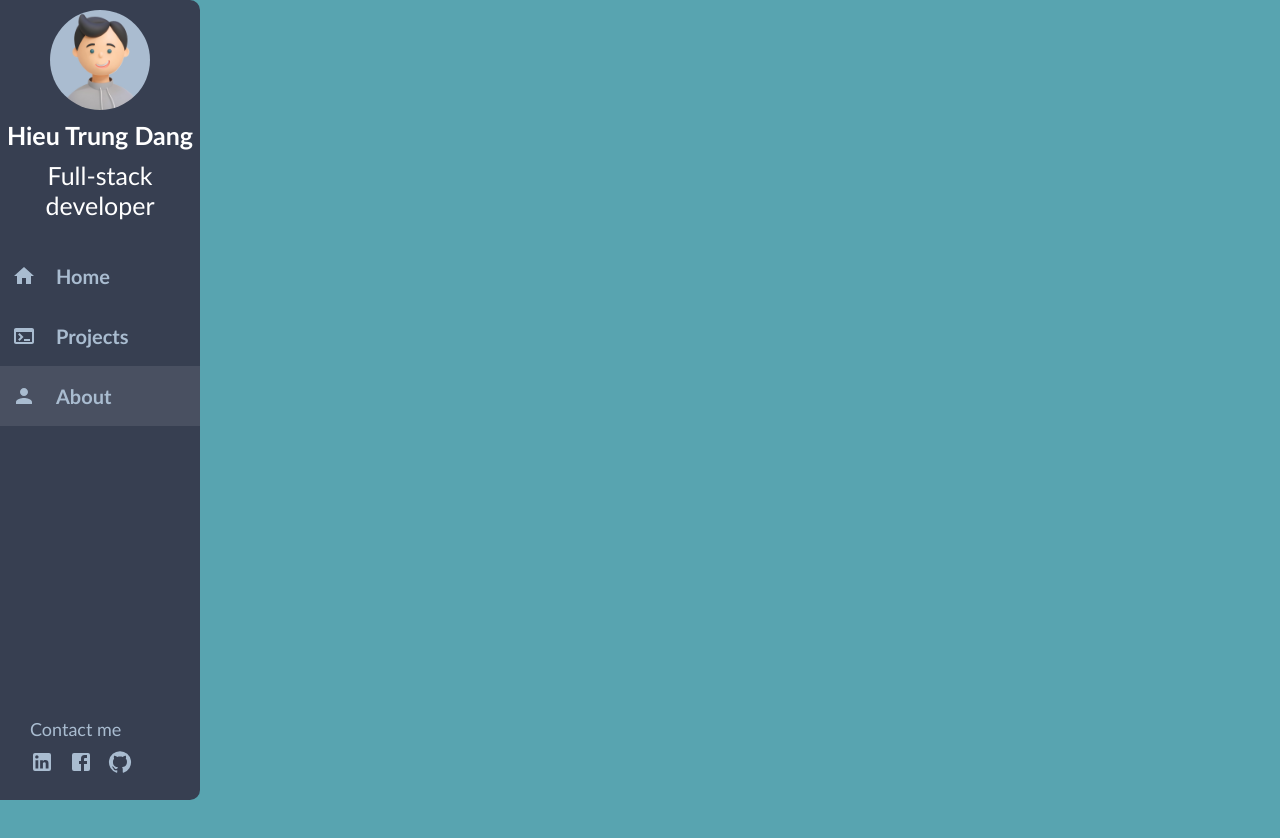
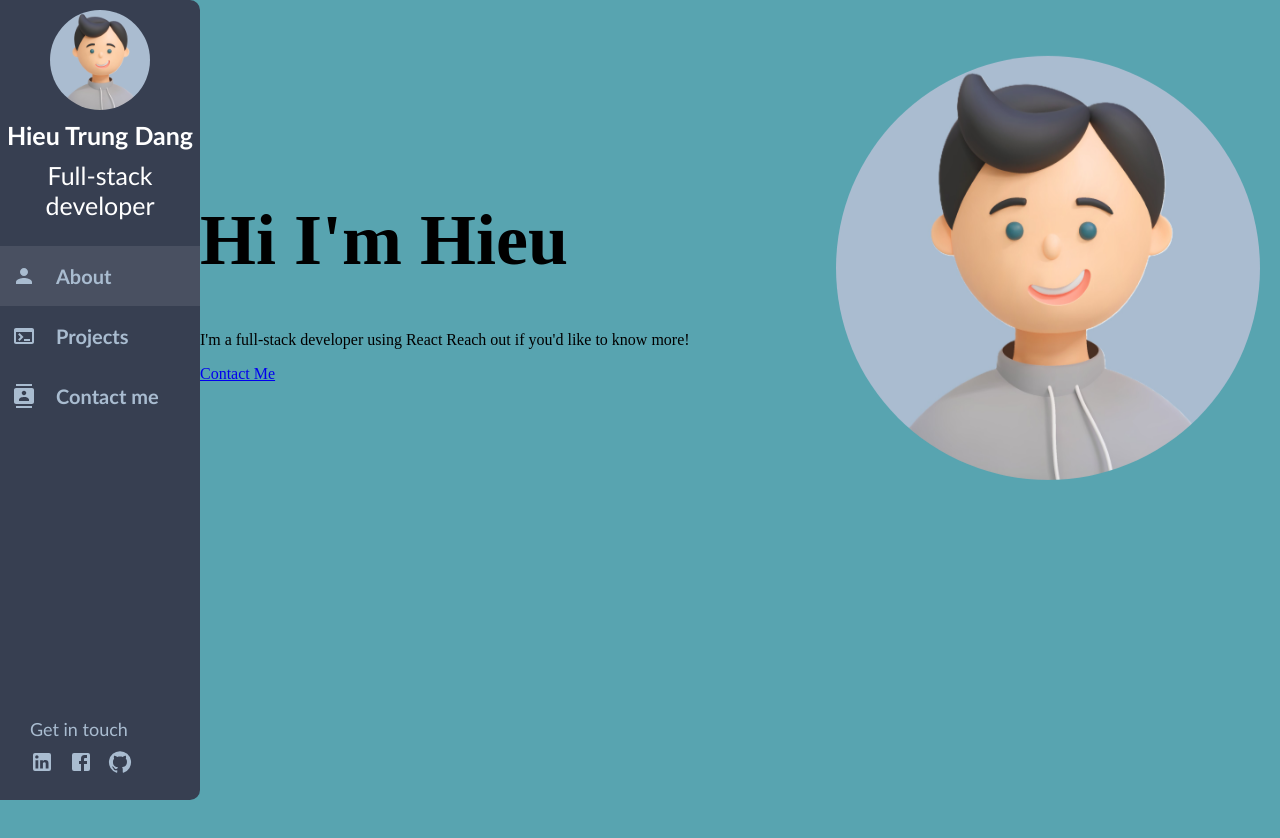
Before and after one commit to HieuDang3021/my-page, a React (Create React App) app: page /about in a window 1280 px wide. Shown: the top 838 px of the page. Built offline with nearby package versions, Linux system fonts and the light colour scheme.

Commit message:
about page

```diff
--- a/package.json
+++ b/package.json
@@ -13,6 +13,7 @@
     "@testing-library/user-event": "^13.5.0",
     "react": "^18.3.1",
     "react-dom": "^18.3.1",
+    "react-router-dom": "^7.0.1",
     "react-scripts": "5.0.1",
     "web-vitals": "^2.1.4"
   },
--- a/src/App.css
+++ b/src/App.css
@@ -1,12 +1,31 @@
 .App {
   /* width: 100vw; */
-  height: 10011px;
+  height: 10000px;
   background-color: #58A4B0;
+  display: flex;
+  flex-direction: column;
+}
+
+.main-content-container {
+  margin-left: 15%;
 }
 
 body, html {
   margin: 0;
   padding: 0;
+}
+
+@media (max-width: 1350px) {
+  .main-content-container {
+    margin-left: 200px;
+  }
+}
+
+@media (max-width: 768px) {
+  .main-content-container {
+    margin-left: 0;
+    margin-top: 150px;
+  }
 }
 
 
--- a/src/App.js
+++ b/src/App.js
@@ -1,10 +1,22 @@
 import './App.css';
+import About from './components/About';
 import Navbar from './components/Navbar';
+import { BrowserRouter as Router, Route, Routes } from "react-router-dom";
 
 function App() {
   return (
     <div className="App">
-      <Navbar/>
+      <Router>
+        <Navbar />
+        <main role='main'>
+          <div className='main-content-container'>
+            <Routes>
+              <Route path='/' element={<About/>} />
+              <Route path='/about' element={<About/>} />
+            </Routes>
+          </div>
+        </main>
+      </Router>
     </div>
   );
 }
--- /dev/null
+++ b/src/components/About.js
@@ -0,0 +1,20 @@
+import React from 'react'
+import '../style_sheet/about.css'
+import profileImage from '../assets/images/potrait-image-example.jpg'
+
+function About() {
+  return (
+    <section className='about-container'>
+        <div className='about-content' >
+            <h1 className='about-title' >Hi I'm Hieu</h1>
+            <p className='about-descriptions' > I'm a full-stack developer using React
+                Reach out if you'd like to know more!
+            </p>
+            <a href='mailto:trhieu1247@gmail.com' className='About-contactBtn'>Contact Me</a>
+        </div>
+        <img src={profileImage} className='about-img' alt=''/>
+    </section>
+  )
+}
+
+export default About;
--- a/src/components/Navbar.js
+++ b/src/components/Navbar.js
@@ -1,18 +1,20 @@
 import React, { useState, useEffect } from 'react'
-import './navbar.css'
-import {SidebarData} from '../data/SidebarData'
+import '../style_sheet/navbar.css'
+import {NavbarData} from '../data/NavbarData'
 import potrait from "../assets/images/potrait-image-example.jpg"
+import { useNavigate } from 'react-router-dom';
 
 function Navbar() {
-
-  const [isOpen, setIsOpen] = useState(false);
-
-  const [isHidden, setIsHidden] = useState(false);
-  const [lastScrollY, setLastScrollY] = useState(window.scrollY);
+  /*Navbar menu*/
+  const [isOpen, setIsOpen] = useState(false); //state to check open or close navbar menu
 
   const toggleMenu = () => {
     setIsOpen(!isOpen);
   }
+
+  /*hide navbar info*/
+  const [isHidden, setIsHidden] = useState(false); // hidden state
+  const [lastScrollY, setLastScrollY] = useState(window.scrollY); // check for window scroll
 
   useEffect(() => {
     const handleScroll = () => {
@@ -35,8 +37,14 @@ function Navbar() {
     };
   }, [lastScrollY]);
 
+  /* navigate app */
+  const navigate = useNavigate();
+
+  const handleListSelect = (page) => {
+    navigate(page);
+  }
+
   return (
-    <div className="Navbar">
     <div className='Sidebar'>
       <div className={`person ${isHidden ? 'hidden' : ''}`}>
         <img className='potrait' src={potrait} alt="Potrait" />
@@ -45,21 +53,20 @@ function Navbar() {
       </div>
 
       <div className='menu'>
-        <a className="MenuButton" onClick={toggleMenu}>
+        <button className="MenuButton" onClick={toggleMenu}>
           ☰
-        </a>
+        </button>
         <ul
-        // className="SidebarList"
           className={`SidebarList ${isOpen && "menuOpen"}`}
           onClick={() => setIsOpen(false)}
         >
-          {SidebarData.pagelink.map((val, key) => {
+          {NavbarData.pagelink.map((val, key) => {
               return (
                   <li
                     key={key}
                     className='row'
                     id={window.location.pathname === val.link ? "active" : ""}
-                    onClick={() => {window.location.pathname = val.link}}
+                    onClick={() => handleListSelect(val.link)}
                   >
                       <div id='icon'>{val.icon}</div><div id='title'>{val.title}</div>
                   </li>
@@ -67,9 +74,9 @@ function Navbar() {
           })}
         </ul>
         <div className="contact-container">
-        <p className='contact-text'>Contact me</p>
+        <p className='contact-text'>Get in touch</p>
           <div className="contact-icons">
-          {SidebarData.contactme.map((val, key) => {
+          {NavbarData.contactme.map((val, key) => {
               return (
                   <a key={key} href={val.link} target="blank" rel="noopener noreferrer" alt={val.title} >
                   {val.icon}
@@ -82,7 +89,6 @@ function Navbar() {
 
     </div>
 
-  </div>
   )
 }
 
--- a/src/data/SidebarData.js
+++ b/src/data/NavbarData.js
@@ -1,19 +1,20 @@
 import React from 'react'
-import HomeIcon from '@mui/icons-material/Home';
 import TerminalIcon from '@mui/icons-material/Terminal';
 import PersonIcon from '@mui/icons-material/Person';
+import ContactsIcon from '@mui/icons-material/Contacts';
 
 import LinkedInIcon from '@mui/icons-material/LinkedIn';
 import FacebookIcon from '@mui/icons-material/Facebook';
 import GitHubIcon from '@mui/icons-material/GitHub';
 
-export const SidebarData = {
+export const NavbarData = {
     portrait_image: "../assets/images/potrait-image-example.jpg",
     pagelink:
-    [    {
-            title:"Home",
-            icon: <HomeIcon/>,
-            link: "/home"
+    [
+        {
+            title:"About",
+            icon: <PersonIcon/>,
+            link: "/about"
         },
         {
             title:"Projects",
@@ -21,9 +22,9 @@ export const SidebarData = {
             link: "/projects"
         },
         {
-            title:"About",
-            icon: <PersonIcon/>,
-            link: "/about"
+            title:"Contact me",
+            icon: <ContactsIcon/>,
+            link: "/contact"
         },
     ],
     contactme:
--- /dev/null
+++ b/src/style_sheet/about.css
@@ -0,0 +1,95 @@
+.about-container {
+    position: relative;
+    display: flex;
+    align-items: center;
+    justify-content: space-between;
+    margin-top: 49px;
+    z-index: 1;
+    margin-right: 20px;
+  }
+
+  .about-content {
+    display: flex;
+    flex-direction: column;
+    align-items: flex-start;
+    color: var(--color-text);
+    z-index: 1;
+  }
+
+  .about-title {
+    font-size: 72px;
+    font-weight: 900;
+    margin-bottom: 33px;
+
+    /* background: linear-gradient(
+      90deg,
+      rgba(255, 255, 255, 1) 70%,
+      rgba(255, 255, 255, 0) 120%
+    ); */
+  }
+
+  .about-description {
+    font-size: 30px;
+    margin-bottom: 52px;
+  }
+
+  .about-contactBtn {
+    text-decoration: none;
+    background-color: var(--color-primary);
+    color: var(--color-text);
+    border-radius: 100px;
+    font-size: 30px;
+    font-weight: 600;
+    padding: 17px 26px;
+    box-shadow: 0 0 4px 0 rgba(0, 0, 0, 0.25);
+  }
+
+  .about-img {
+    width: 40%;
+    z-index: 1;
+    border-radius: 50%;
+    animation-name: floating;
+    animation-duration: 3s;
+    animation-iteration-count: infinite;
+    animation-timing-function: ease-in-out;
+  }
+
+  @keyframes floating {
+    0% {
+      transform: translate(0, 0px);
+    }
+    50% {
+      transform: translate(0, 10px);
+    }
+    100% {
+      transform: translate(0, -0px);
+    }
+  }
+
+  .about-topBlur {
+    position: absolute;
+    width: 50vw;
+    height: 50vw;
+    min-width: 350px;
+    min-width: 350px;
+    top: -128px;
+    left: -10vw;
+    border-radius: 764px;
+    background: rgba(25, 55, 109, 0.7);
+    filter: blur(100px);
+    z-index: 0;
+  }
+
+  .about-bottomBlur {
+    position: absolute;
+    width: 70vw;
+    height: 50vw;
+    min-width: 350px;
+    min-width: 250px;
+    top: 246px;
+    right: -25vw;
+    border-radius: 764px;
+    background: rgba(25, 55, 109, 0.7);
+    filter: blur(100px);
+    z-index: 0;
+  }
--- a/src/components/navbar.css
+++ b/src/style_sheet/navbar.css
@@ -5,10 +5,11 @@
 
 /* Side bar for pc monitor */
 .Sidebar {
+  z-index: 1000;
   position: fixed;
   top: 0;
   left: 0;
-    height: 100%;
+  height: 100vh;
   width: 15%;
   min-width: 200px;
   background-color: #373F51;
@@ -135,7 +136,7 @@
     display: none;
   }
   .Sidebar {
-    position: fixed;
+    position: sticky;
     /* top: 50px; */
     height: auto;
     width: 100%;
@@ -187,6 +188,9 @@
     display: block;
     cursor: pointer;
     margin-left: 10px;
+    background-color: #373F51;
+    border-width: 1px;
+    color: #fff;
   }
 
   .SidebarList.menuOpen {
```
Also changed, not shown: 1 other file (tests, documents, lock files or other folders). Lines whose indentation alone changed are shown as unchanged.
